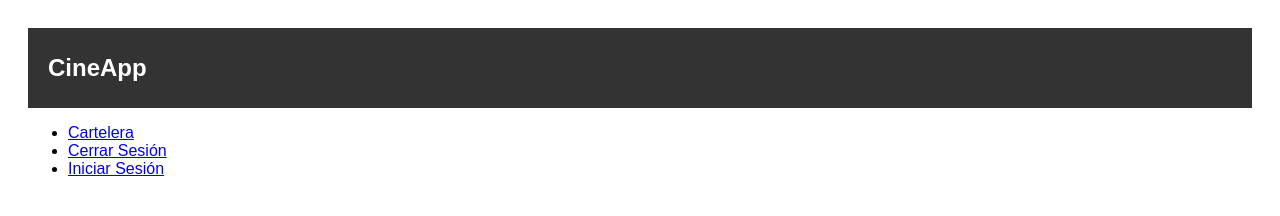
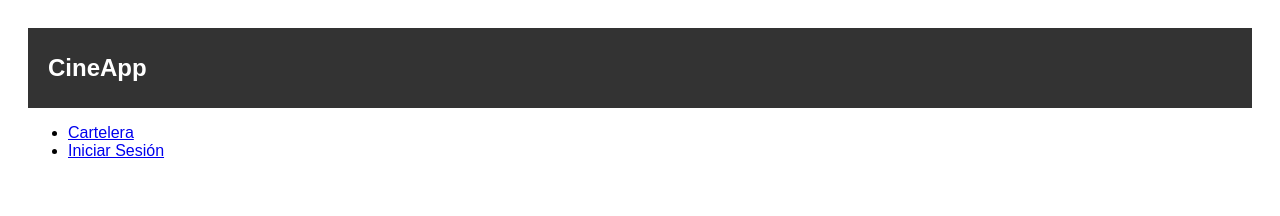
Before and after one commit to JoseGamaliel-afk/Cartelera, an Angular app: page / in a window 1280 px wide. Shown: the top 216 px of the page. Built offline with nearby package versions, Linux system fonts and the light colour scheme; no server answers.

Commit message:
Agregado archivo

```diff
--- a/src/app/app.component.html
+++ b/src/app/app.component.html
@@ -8,8 +8,8 @@
     <ul>
       <li><a routerLink="/cartelera" routerLinkActive="active">Cartelera</a></li>
 
-      <!-- Mostrar "Cerrar Sesión" siempre -->
-      <li>
+      <!-- Mostrar "Cerrar Sesión" solo si el usuario ha iniciado sesión -->
+      <li *ngIf="rol">
         <a href="javascript:void(0)" (click)="cerrarSesion()">Cerrar Sesión</a>
       </li>
 
@@ -18,7 +18,6 @@
         <a routerLink="/login" routerLinkActive="active">Iniciar Sesión</a>
       </li>
 
-      <!-- Mostrar solo si el rol es admin, pero eliminamos la verificación para el acceso -->
       <li *ngIf="rol === 'admin'">
         <a routerLink="/admin" routerLinkActive="active">Acceder al Panel Admin</a>
       </li>
```
